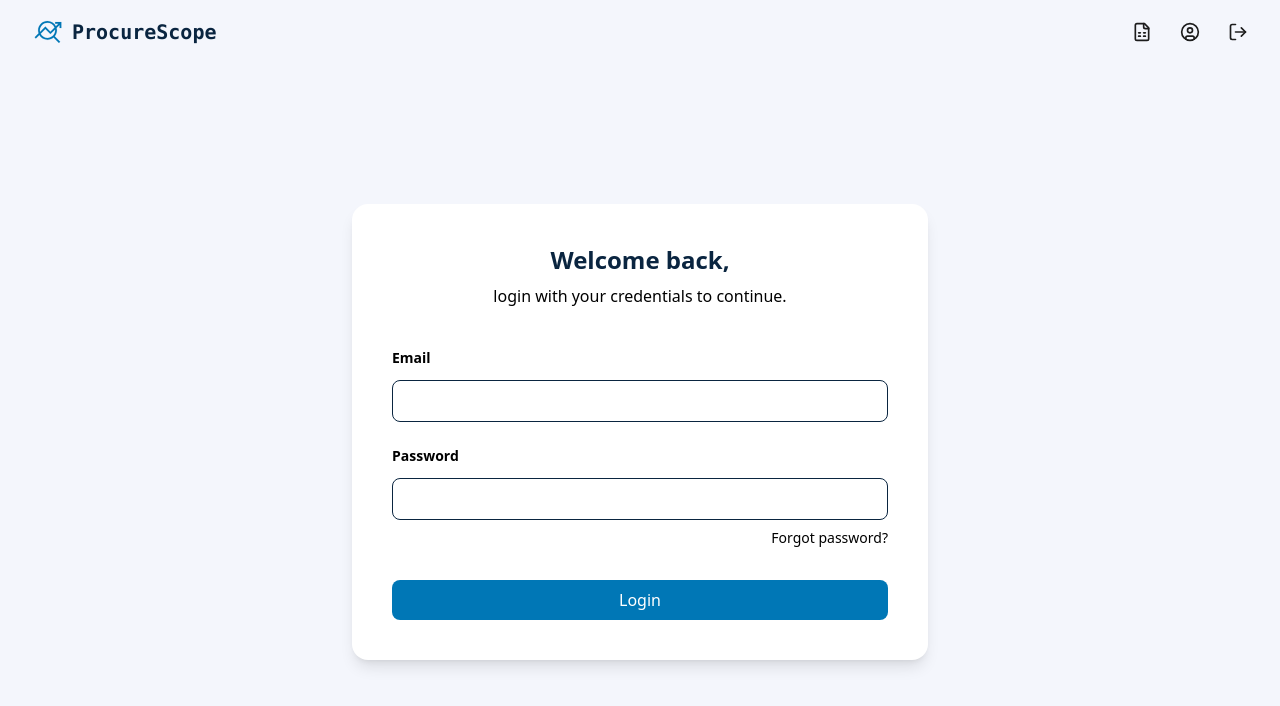
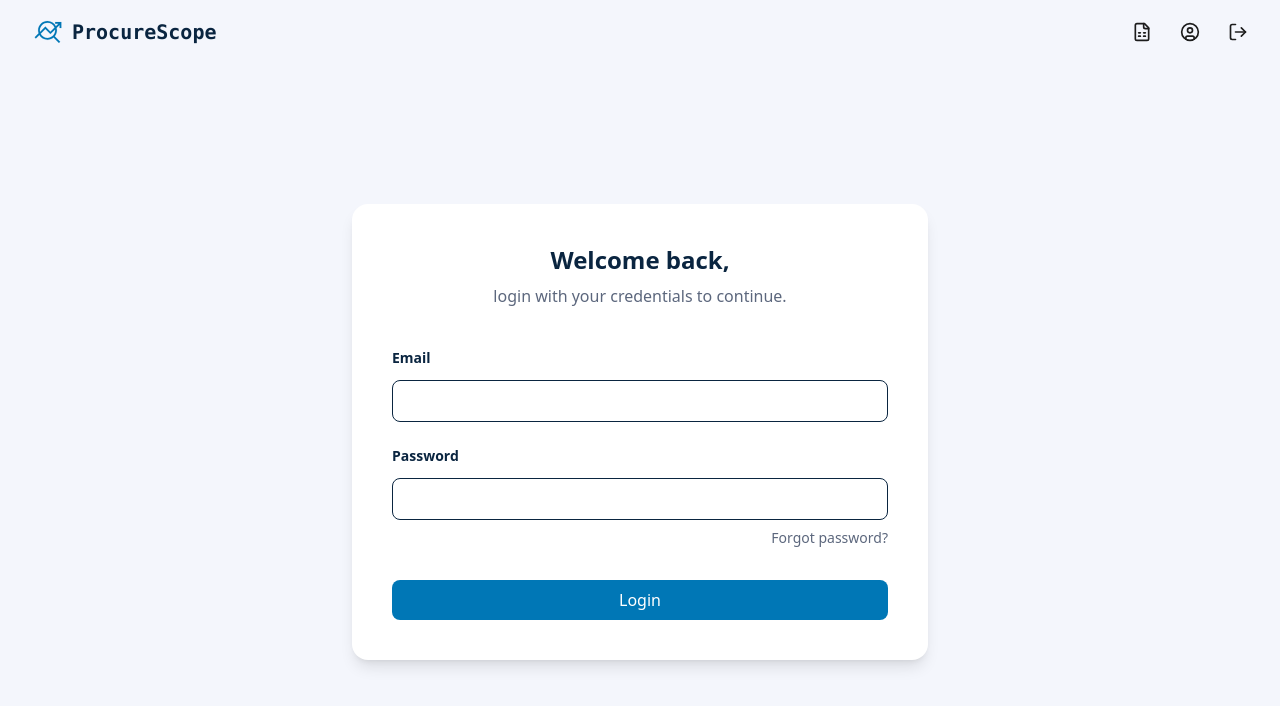
Before and after one commit to shermainesuah/ProcureScope, a React (Vite) app: page /login in a window 1280 px wide. Shown: the top 706 px of the page. Built offline with nearby package versions, Linux system fonts and the light colour scheme.

Commit message:
Fix styling color for texts in Login

```diff
--- a/src/pages/Login.tsx
+++ b/src/pages/Login.tsx
@@ -1,7 +1,7 @@
 import { useState } from "react";
 import { useNavigate } from "react-router-dom";
 
-const LoginPage: React.FC = () => {
+const LoginPage = () => {
   const [email, setEmail] = useState("");
   const [password, setPassword] = useState("");
   const [error, setError] = useState("");
@@ -26,35 +26,33 @@ const LoginPage: React.FC = () => {
     <div className="flex-1 flex items-center justify-center">
       <div className="w-full max-w-xl bg-white p-10 rounded-2xl shadow-lg font-sans">
         <h1 className="text-center mb-2">Welcome back,</h1>
-        <p className="text-center text-textSecondary">
+        <p className="text-center text-tertiary">
           login with your credentials to continue.
         </p>
 
         <form onSubmit={handleLogin} className="mt-10">
           <div className="gap-2 flex flex-col">
-            <label className="block text-sm font-semibold text-textPrimary">
+            <label className="block text-sm font-semibold text-primary">
               Email
             </label>
             <input
               type="email"
-              className="w-full px-4 py-2 mt-1 border rounded-lg bg-white border-primary text-textPrimary focus:outline-none focus:ring-1 focus:border-secondary"
+              className="w-full px-4 py-2 mt-1 border rounded-lg bg-white border-primary text-primary focus:outline-none focus:ring-1 focus:border-secondary"
               value={email}
               onChange={(e) => setEmail(e.target.value)}
             />
           </div>
           <div className="gap-2 flex flex-col mt-6 mb-8">
-            <label className="block text-sm font-semibold text-textPrimary">
+            <label className="block text-sm font-semibold text-primary">
               Password
             </label>
             <input
               type="password"
-              className="w-full px-4 py-2 mt-1 border border-primary bg-white rounded-lg focus:outline-none focus:ring-1 focus:border-secondary text-textPrimary"
+              className="w-full px-4 py-2 mt-1 border border-primary bg-white rounded-lg focus:outline-none focus:ring-1 focus:border-secondary text-primary"
               value={password}
               onChange={(e) => setPassword(e.target.value)}
             />
-            <p className="text-textSecondary text-sm self-end ">
-              Forgot password?
-            </p>
+            <p className="text-tertiary text-sm self-end">Forgot password?</p>
           </div>
           {error && (
             <p className="text-error mb-4 mt-6 text-center text-sm">{error}</p>
--- a/tailwind.config.js
+++ b/tailwind.config.js
@@ -6,6 +6,7 @@ export default {
       colors: {
         primary: "#0A2540", // Teal Blue (Primary)
         secondary: "#0077B6", // Dark Navy (Secondary)
+        tertiary: "#5C677D",
         gray: {
           DEFAULT: "#f4f6fc", // Cool Gray (Background)
           text: "#5C677D", // Secondary Text
```
